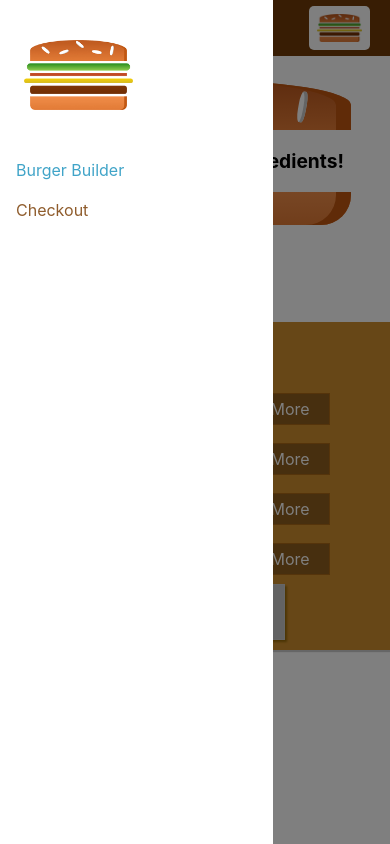
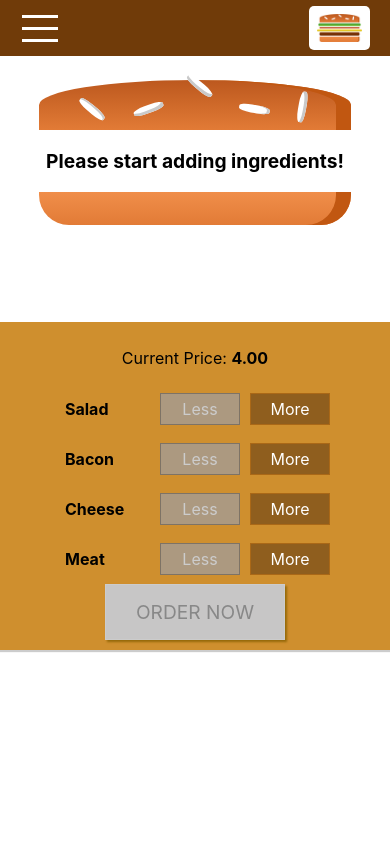
Before and after one commit to konojack/react-burger-app-hooks, a React app: page / in a window 390 px wide. Built offline with nearby package versions, Linux system fonts and the light colour scheme.

Commit message:
- Toggle SideDrawer by hamburger button - Removing propTypes from some components - shouldComponentUpdate for modal with the order

```diff
--- a/src/components/Burger/OrderSummary/OrderSummary.jsx
+++ b/src/components/Burger/OrderSummary/OrderSummary.jsx
@@ -1,15 +1,23 @@
-import React, { Fragment } from 'react'
+import React, { Component, Fragment } from 'react'
 import Button from 'components/UI/Button/Button'
 
-const orderSummary = ({ ingredients, purchaseCanceled, purchaseContinued, totalPrice }) => {
-    const ingredientSummary = Object.keys(ingredients)
+
+class OrderSummary extends Component {
+
+    componentWillUpdate() {
+        console.log('OrderSummary Will Update!');
+    }
+
+    render() {
+        const ingredientSummary = Object.keys(this.props.ingredients)
         .map((igKey, id) => {
             return (
                 <li key={`${igKey}_${id}`}>
-                    <span style={{ textTransform: 'capitalize' }}>{igKey}</span>: {ingredients[igKey]}
+                    <span style={{ textTransform: 'capitalize' }}>{igKey}</span>: {this.props.ingredients[igKey]}
                 </li>
             )
         })
+
         return (
             <Fragment>
                 <h3>Your order</h3>
@@ -17,12 +25,13 @@
                 <ul>
                     {ingredientSummary}
                 </ul>
-            <p><strong>Total Price: {totalPrice.toFixed(2)}</strong></p>
+                <p><strong>Total Price: {this.props.totalPrice.toFixed(2)}</strong></p>
                 <p>Continue to checkout?</p>
-            <Button btnType='Danger' clicked={purchaseCanceled}>CANCEL</Button>
-            <Button btnType='Success' clicked={purchaseContinued}>CONTINUE</Button>
+                <Button btnType='Danger' clicked={this.props.purchaseCanceled}>CANCEL</Button>
+                <Button btnType='Success' clicked={this.props.purchaseContinued}>CONTINUE</Button>
             </Fragment>
-    );
+        )
+    }
 }
 
-export default orderSummary
+export default OrderSummary
--- a/src/components/Layout/Layout.jsx
+++ b/src/components/Layout/Layout.jsx
@@ -6,17 +6,23 @@
 class Layout extends Component {
 
     state = {
-        showSideDrawer: true
+        showSideDrawer: false
     }
 
     sideDrawerClosedHandler = () => {
         this.setState({ showSideDrawer: false });
     }
 
+    sideDrawerToggleHandler = () => {
+        this.setState( (prevState) => {
+            return { showSideDrawer: !prevState.showSideDrawer }
+        })
+    }
+
     render() {
         return (
             <Fragment>
-                <Toolbar />
+                <Toolbar drawerToggleClicked={this.sideDrawerToggleHandler}/>
                 <SideDrawer
                     open={this.state.showSideDrawer}
                     closed={this.sideDrawerClosedHandler} />
--- a/src/components/Logo/Logo.jsx
+++ b/src/components/Logo/Logo.jsx
@@ -1,5 +1,4 @@
 import React from 'react'
-import PropTypes from 'prop-types'
 import burgerLogo from 'assets/images/burger-logo.png'
 import classes from './Logo.module.scss'
 
@@ -9,8 +8,4 @@
     </div>
 )
 
-logo.propTypes = {
-
-}
-
 export default logo
--- a/src/components/Navigation/NavigationItems/NavigationItems.jsx
+++ b/src/components/Navigation/NavigationItems/NavigationItems.jsx
@@ -1,5 +1,4 @@
 import React from 'react'
-import PropTypes from 'prop-types'
 import classes from './NavigationItems.module.scss'
 
 const navigationItems = (props) => (
@@ -9,8 +8,4 @@
     </ul>
 )
 
-navigationItems.propTypes = {
-
-}
-
 export default navigationItems
--- /dev/null
+++ b/src/components/Navigation/SideDrawer/DrawerToggle/DrawerToggle.jsx
@@ -0,0 +1,15 @@
+import React from 'react'
+import classes from './DrawerToggle.module.scss'
+
+const drawerToggle = ({clicked}) => {
+  return (
+    <div className={classes.DrawerToggle} onClick={clicked}>
+        <div></div>
+        <div></div>
+        <div></div>
+    </div>
+  )
+}
+
+
+export default drawerToggle
--- /dev/null
+++ b/src/components/Navigation/SideDrawer/DrawerToggle/DrawerToggle.module.scss
@@ -0,0 +1,21 @@
+.DrawerToggle {
+    width: 40px;
+    height: 100%;
+    display: flex;
+    flex-flow: column;
+    justify-content: space-around;
+    align-items: center;
+    padding: 10px 0;
+    box-sizing: border-box;
+    cursor: pointer;
+
+    div {
+        width: 90%;
+        height: 3px;
+        background-color: white;
+    }
+
+    @media (min-width: 500px) {
+        display: none;
+    }
+}
--- a/src/components/Navigation/SideDrawer/SideDrawer.jsx
+++ b/src/components/Navigation/SideDrawer/SideDrawer.jsx
@@ -26,7 +26,8 @@
 }
 
 sideDrawer.propTypes = {
-
+  open: PropTypes.bool,
+  closed: PropTypes.func
 }
 
 export default sideDrawer
--- a/src/components/Navigation/Toolbar/Toolbar.jsx
+++ b/src/components/Navigation/Toolbar/Toolbar.jsx
@@ -1,12 +1,12 @@
 import React from 'react'
-import PropTypes from 'prop-types'
 import classes from './Toolbar.module.scss'
 import Logo from 'components/Logo/Logo'
 import NavigationItems from 'components/Navigation/NavigationItems/NavigationItems'
+import DrawerToggle from 'components/Navigation/SideDrawer/DrawerToggle/DrawerToggle'
 
-const toolbar = (props) => (
+const toolbar = ({drawerToggleClicked}) => (
     <header className={classes.Toolbar}>
-        <div>MENU</div>
+        <DrawerToggle clicked={drawerToggleClicked}/>
         <div className={classes.Logo}>
             <Logo />
         </div>
@@ -17,8 +17,5 @@
 )
 
 
-toolbar.propTypes = {
-
-}
 
 export default toolbar
--- a/src/components/UI/Modal/Modal.jsx
+++ b/src/components/UI/Modal/Modal.jsx
@@ -1,19 +1,32 @@
-import React, { Fragment } from 'react';
+import React, { Component, Fragment } from 'react';
 import classes from './Modal.module.scss';
 import Backdrop from 'components/UI/Backdrop/Backdrop';
 
-const modal = ({ children, show, modalClosed }) => (
+class Modal extends Component {
+    shouldComponentUpdate(nextProps, nextState) {
+        return nextProps.show !== this.props.show;
+    }
+
+    componentWillUpdate() {
+        console.log('MODAL UPDATE');
+    }
+
+    render() {
+        return (
             <Fragment>
-        <Backdrop show={show} clicked={modalClosed}/>
+                <Backdrop show={this.props.show} clicked={this.props.modalClosed} />
                 <div
                     className={classes.Modal}
                     style={{
-                transform: show ? 'translateY(0)' : 'translateY(-100vh)',
-                opacity: show ? '1' : '0'
+                        transform: this.props.show ? 'translateY(0)' : 'translateY(-100vh)',
+                        opacity: this.props.show ? '1' : '0'
                     }}>
-            {children}
+                    {this.props.children}
                 </div>
             </Fragment>
-);
+        )
+    }
+}
 
-export default modal;
+
+export default Modal;
```
Lines whose indentation alone changed are shown as unchanged.
